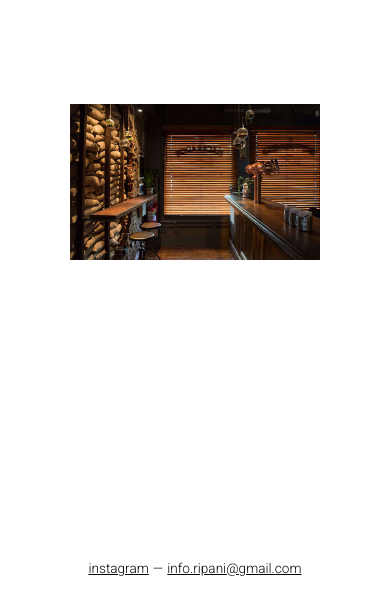
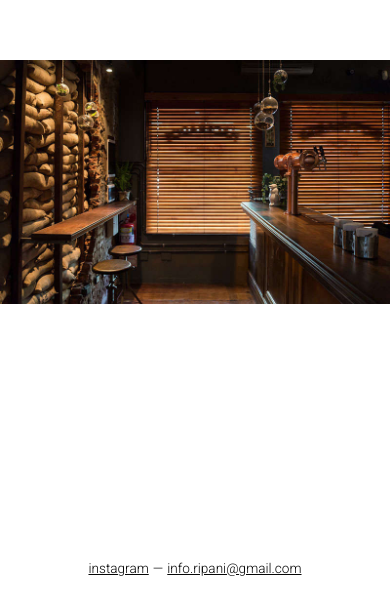
Before and after one commit to fecosos/simple_gallery, a React (Create React App) app: page / in a window 390 px wide. Shown: the part 240-844 px from the top of the page. Built offline with nearby package versions, Linux system fonts and the light colour scheme.

Commit message:
Improve mobile styles

```diff
--- a/src/App.scss
+++ b/src/App.scss
@@ -68,6 +68,7 @@ header h1 {
     position: absolute;
     top: -80px;
     bottom: -80px;
+    padding: 15px 5px;
 
     &:focus {
       outline: 0;
@@ -114,13 +115,28 @@ header h1 {
 
 @media (max-width: 900px) {
   .Gallery {
+    flex-wrap: wrap;
+    justify-content: space-between;
+
     .button {
-      top: initial;
-      position: fixed;
-      bottom: 22px;
+      position: static;
+
+      &.left {
+        order: 1;
+      }
+      &.right {
+        order: 2;
+      }
     }
+
     .images {
-      max-height: 90vh;
+      width: calc(100% + 20px);
+      height: 60vh;
+      overflow: hidden;
+      z-index: 111;
+      margin-left: -10px;
+      position: relative;
+      margin-right: -10px;
     }
   }
   .footer {
```
